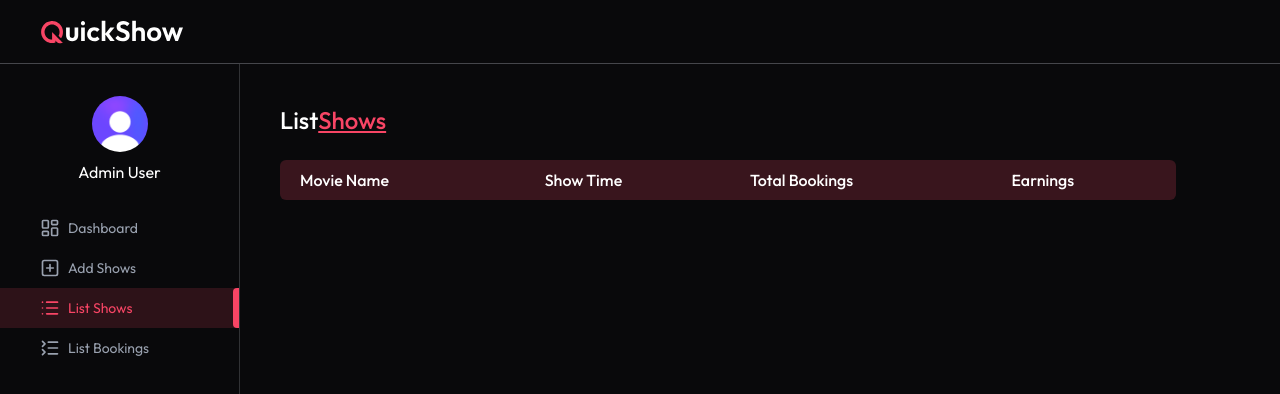
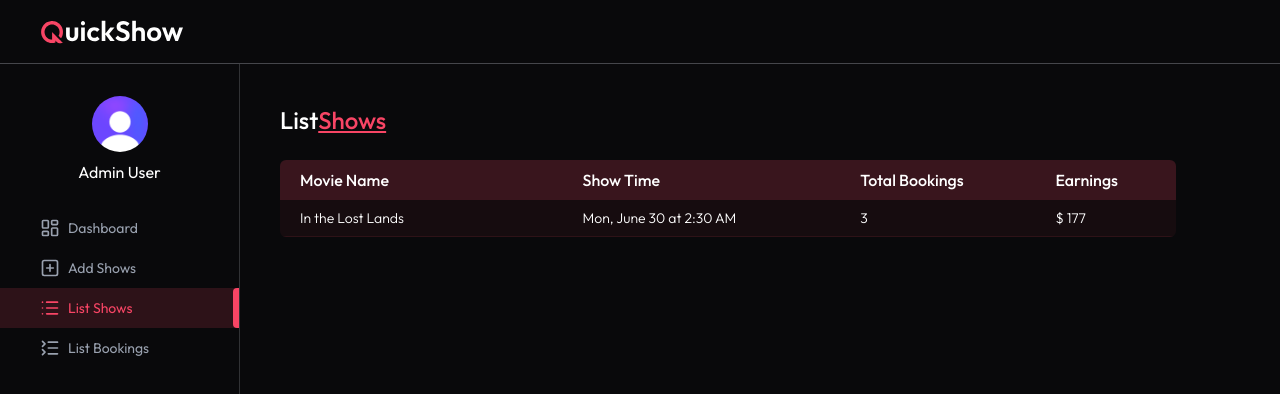
Before and after one commit to jayshreedwagh/QuickShow, a React (Vite) app: page /admin/list-shows in a window 1280 px wide. Shown: the top 394 px of the page. Built offline with nearby package versions, Linux system fonts and the light colour scheme.

Commit message:
list shows

```diff
--- a/src/pages/admin/ListShows.jsx
+++ b/src/pages/admin/ListShows.jsx
@@ -2,6 +2,7 @@ import { useEffect, useState } from "react"
 import { dummyShowsData } from "../../assets/assets";
 import Loading from '../../components/Loading';
 import Title from "../../components/admin/Title";
+import { dateFormat } from "../../lib/dateFormat";
 
 const ListShows = () => {
   const currency=import.meta.env.VITE_CURRENCY
@@ -42,6 +43,17 @@ const ListShows = () => {
           <th className="p-2 font-medium">Earnings</th>
           </tr>
         </thead>
+        <tbody className="text-sm font-light">
+        {shows.map((show,index)=>(
+          <tr key={index} className="border-b border-primary/10
+          bg-primary/5 even:bg-primary/10">
+            <td className="p-2 min-w-45 pl-5">{show.movie.title}</td>
+            <td className="p-2">{dateFormat(show.showDateTime)}</td>
+            <td className="p-2">{Object.keys(show.occupiedSeats).length}</td>
+            <td className="p-2">{currency} {Object.keys(show.occupiedSeats).length*show.showPrice}</td>
+          </tr>
+        ))}
+        </tbody>
       </table>
 
     </div>
```
